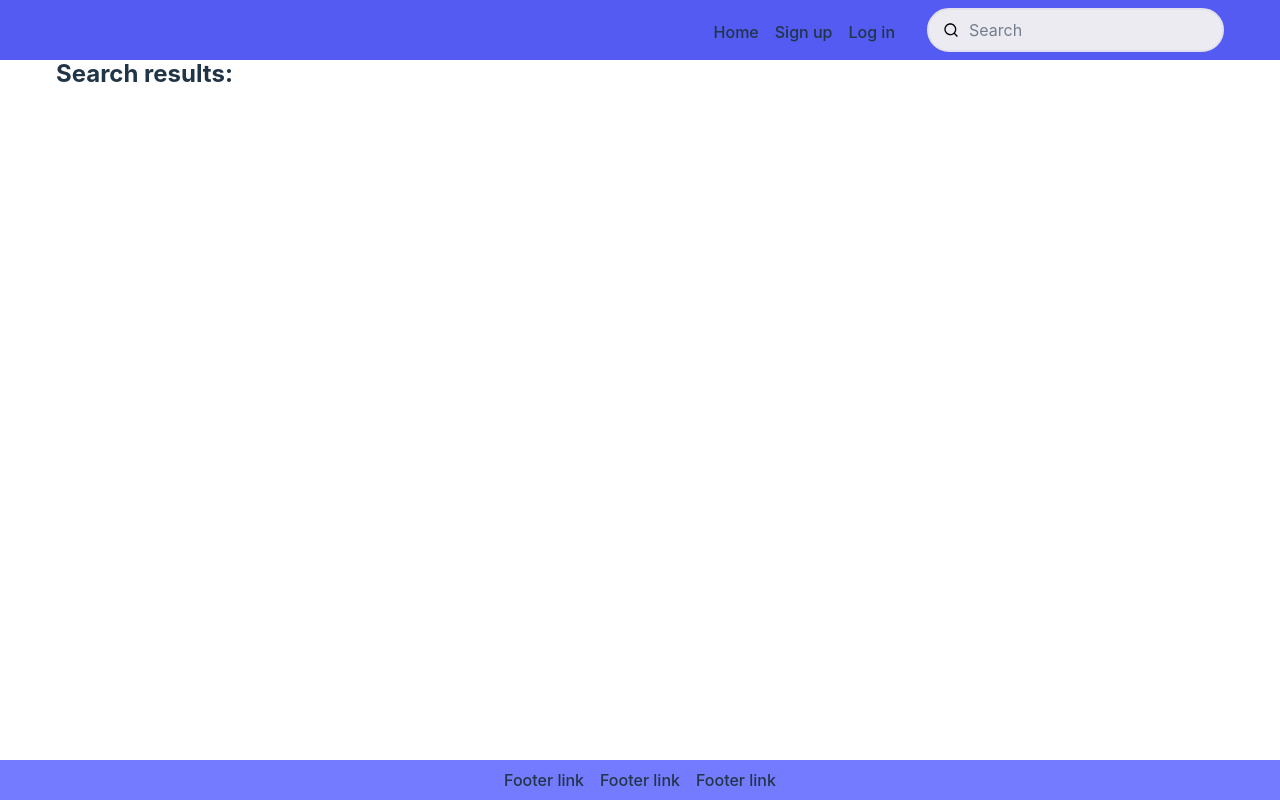
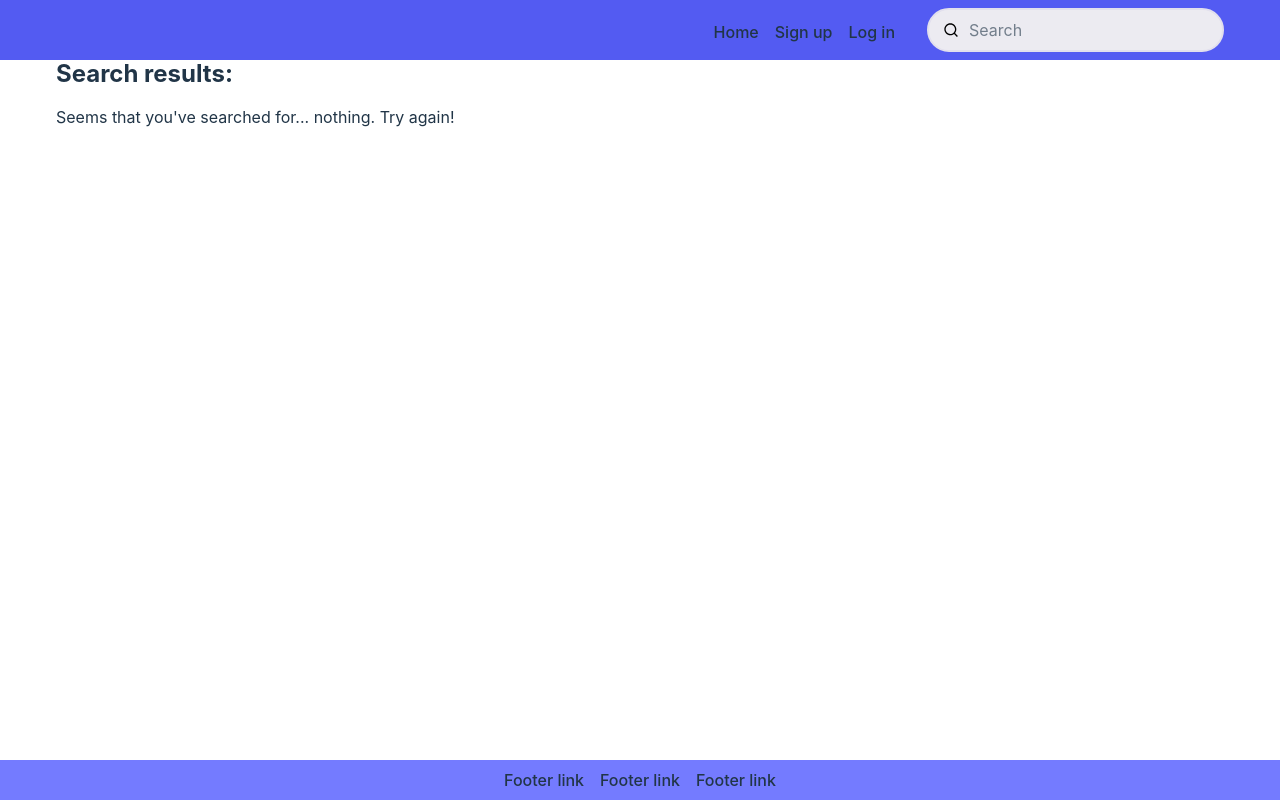
Before and after one commit to double-vee/react-components, a React app: page /search in a window 1280 px wide. Built offline with nearby package versions, Linux system fonts and the light colour scheme; the HTML template or start-up script is replaced by a standard one.

Commit message:
search page updated with mock data fetching

```diff
--- a/src/pages/search/Search.tsx
+++ b/src/pages/search/Search.tsx
@@ -1,20 +1,23 @@
 import { Link, useSearchParams } from 'react-router';
 import { SectionWrapper } from '../../components/common/section-wrapper/SectionWrapper';
-import { type Product } from '../../data/products';
+import { useFetchData } from '../../hooks/useFetchData';
+import { type Product } from '../../types/types';
 import { filterProducts } from '../../helpers/functions';
+import { ENDPOINT } from '../../helpers/constants';
 import styles from './Search.module.css';
 
 export const SearchPage = () => {
+  const [initialProducts] = useFetchData(ENDPOINT);
   const [searchParams] = useSearchParams();
   const query = searchParams.get('q');
 
-  let products: Product[] = [];
+  let filteredProducts: Product[] = [];
 
   if (query) {
-    products = filterProducts(query);
+    filteredProducts = filterProducts(query, initialProducts);
   }
 
-  const productList = products.map((p) => (
+  const productList = filteredProducts.map((p) => (
     <li key={p.title}>
       <Link to={`/products/p/${p.title}`}>{p.title}</Link>
     </li>
@@ -24,7 +27,10 @@ export const SearchPage = () => {
     <section>
       <SectionWrapper className={styles.searchWrapper}>
         <h2>Search results:</h2>
-        <ul>{productList}</ul>
+        {filteredProducts.length > 0 && <ul>{productList}</ul>}
+        {!filteredProducts.length && (
+          <p>Seems that you've searched for... nothing. Try again!</p>
+        )}
       </SectionWrapper>
     </section>
   );
```
